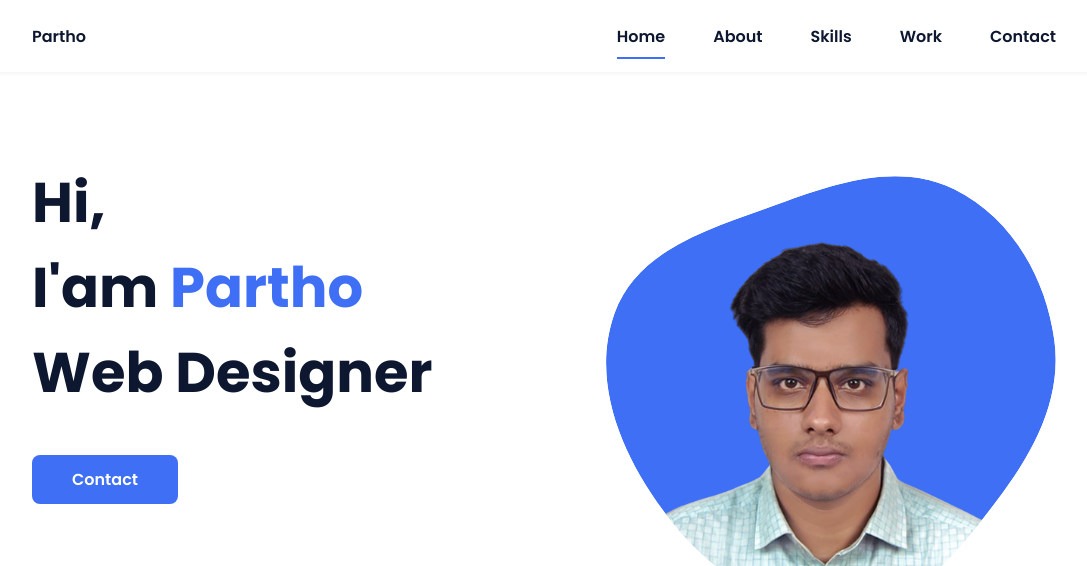
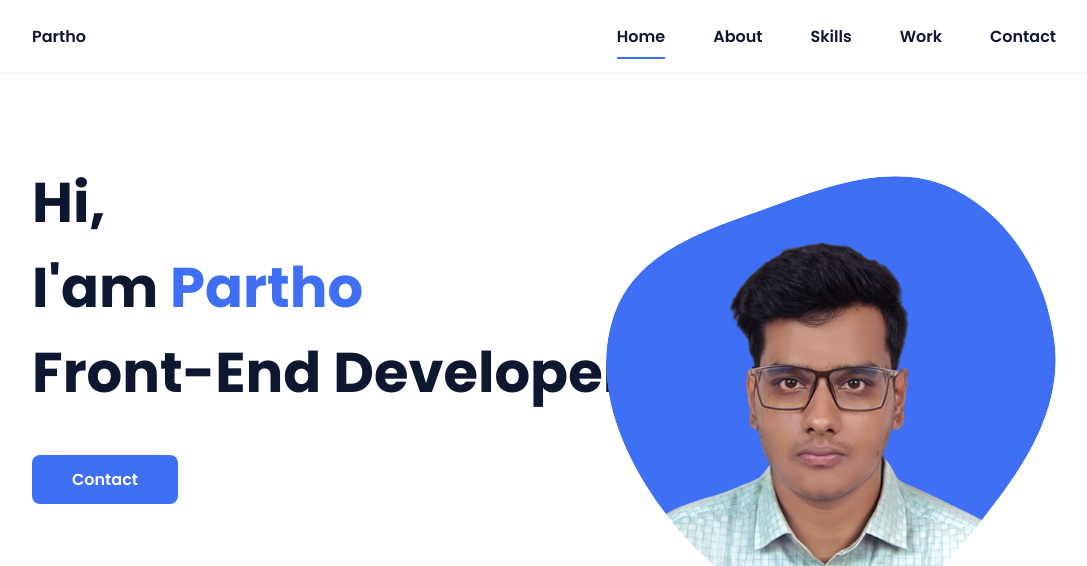
Before and after one commit to shuvosinghpartho/portfolio-website, a plain HTML site: page index.html in a window 1280 px wide. Shown: the top 566 px of the page, without its empty margins (96-1183 px from the left). Drawn offline with nearby package versions, Linux system fonts and the light colour scheme; files whose address does not match are found by name.

Commit message:
final touch

```diff
--- a/index.html
+++ b/index.html
@@ -41,7 +41,7 @@
         <!--===== HOME =====-->
         <section class="home bd-grid" id="home">
             <div class="home__data">
-                <h1 class="home__title">Hi,<br>I'am <span class="home__title-color">Partho</span><br> Web Designer</h1>
+                <h1 class="home__title">Hi,<br>I'am <span class="home__title-color">Partho</span><br> Front-End Developer</h1>
 
                 <a href="#" class="button">Contact</a>
             </div>
```
